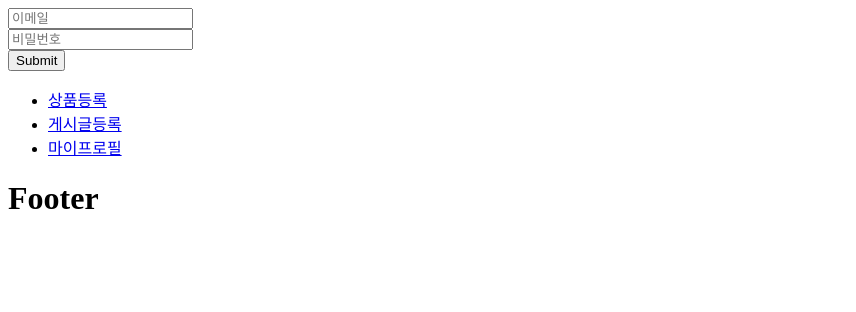
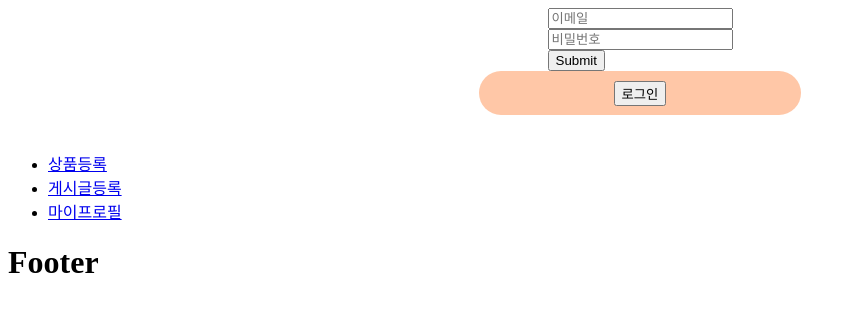
Before and after one commit to Team-8px/earth_market, a React (Create React App) app: page / in a window 1280 px wide. Shown: the top 312 px of the page, without its empty margins (0-856 px from the left). Built offline with nearby package versions, Linux system fonts and the light colour scheme.

Commit message:
Add : 컴포넌트 추가

```diff
--- a/src/pages/auth/LoginEmail/index.jsx
+++ b/src/pages/auth/LoginEmail/index.jsx
@@ -2,13 +2,15 @@ import React from "react";
 import { useDispatch } from "react-redux";
 import { useForm } from "react-hook-form";
 import { login } from "../../../actions/userActions";
-/* import {
+import {
   Main,
   FormContainer,
   InPutContainer,
   Button,
   JoinEmailBtn,
-} from "./index.style"; */
+  InputLabel,
+  InputValue,
+} from "./index.style";
 
 const LoginEmail = () => {
   const { register, handleSubmit } = useForm();
@@ -22,6 +24,8 @@ const LoginEmail = () => {
   };
 
   return (
+    <Main>
+
     <form onSubmit={handleSubmit(onSubmit)}>
       <div>
         <input
@@ -41,9 +45,13 @@ const LoginEmail = () => {
       </div>
 
       <div>
-        <input type="submit" />
+        <input type="submit"/>
       </div>
     </form>
+    <Button>
+    <button type="button">로그인</button>
+    </Button>
+    </Main>
   );
 };
 
--- a/src/pages/auth/LoginEmail/index.style.js
+++ b/src/pages/auth/LoginEmail/index.style.js
@@ -7,8 +7,40 @@ export const Main = styled.div`
 `;
 export const FormContainer = styled.form``;
 // 공통요소
-export const InPutContainer = styled.div``;
+export const InPutContainer = styled.div`
+  width: 100%;
+  margin-bottom: 16px;`;
 // 공통요소
-export const Button = styled.button``;
+
+export const InputLabel = styled.label`
+  display: block;
+  color: #767676;
+  font-weight: 500;
+  font-size: 12px;
+  line-height: 15px;
+  margin-bottom: 10px;
+`
+export const InputValue = styled.input`
+  width: 100%;
+  font-size: 14px;
+  line-height: 14px;
+  padding-bottom: 8px;
+  border: none;
+  border-bottom: 1px solid #dbdbdb;
+`
+export const Button = styled.button`
+  align-items: center;
+  margin-bottom: 20px;
+  background-color: #ffc7a7;
+  width: 322px;
+  height: 44px;
+  border-radius: 44px;
+  border: none;
+  color: #fff;
+  font-weight: 500;
+  font-size: 14px;
+  line-height: 18px;
+  cursor: pointer;
+`;
 // 공통요소
 export const JoinEmailBtn = styled.a``;
--- a/src/pages/auth/LoginMain/index.style.js
+++ b/src/pages/auth/LoginMain/index.style.js
@@ -14,6 +14,7 @@ export const Logo = styled.div`
   width: 144px;
   height: 144px;
 `;
+
 export const Container = styled.section`
   position: absolute;
   bottom: 0;
--- a/src/pages/profile/ProfileModification/index.jsx
+++ b/src/pages/profile/ProfileModification/index.jsx
@@ -1,3 +1,4 @@
+import React from 'react';
 import { useForm } from "react-hook-form";
 import { useDispatch } from "react-redux";
 import { updateUserProfile } from "../../../actions/userActions";
```
Also changed, not shown: package.json (+5 -6 lines), src/components/common/image/SymbolImageStyle.js (+8 -0 lines), src/pages/auth/LoginMain/index.jsx (+5 -2 lines), src/pages/product/Update/index.jsx (+11 -0 lines), src/pages/product/Update/index.style.js (+22 -0 lines), 1 other file (tests, documents, lock files or other folders).
